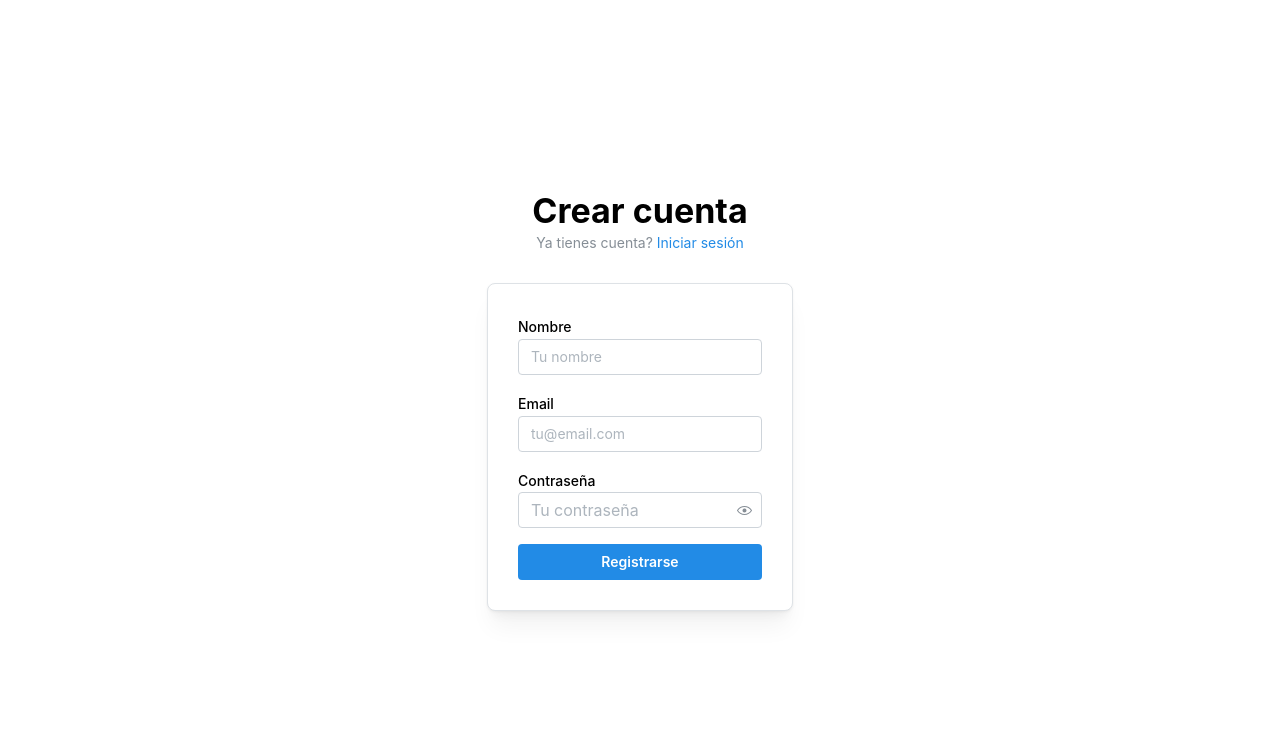
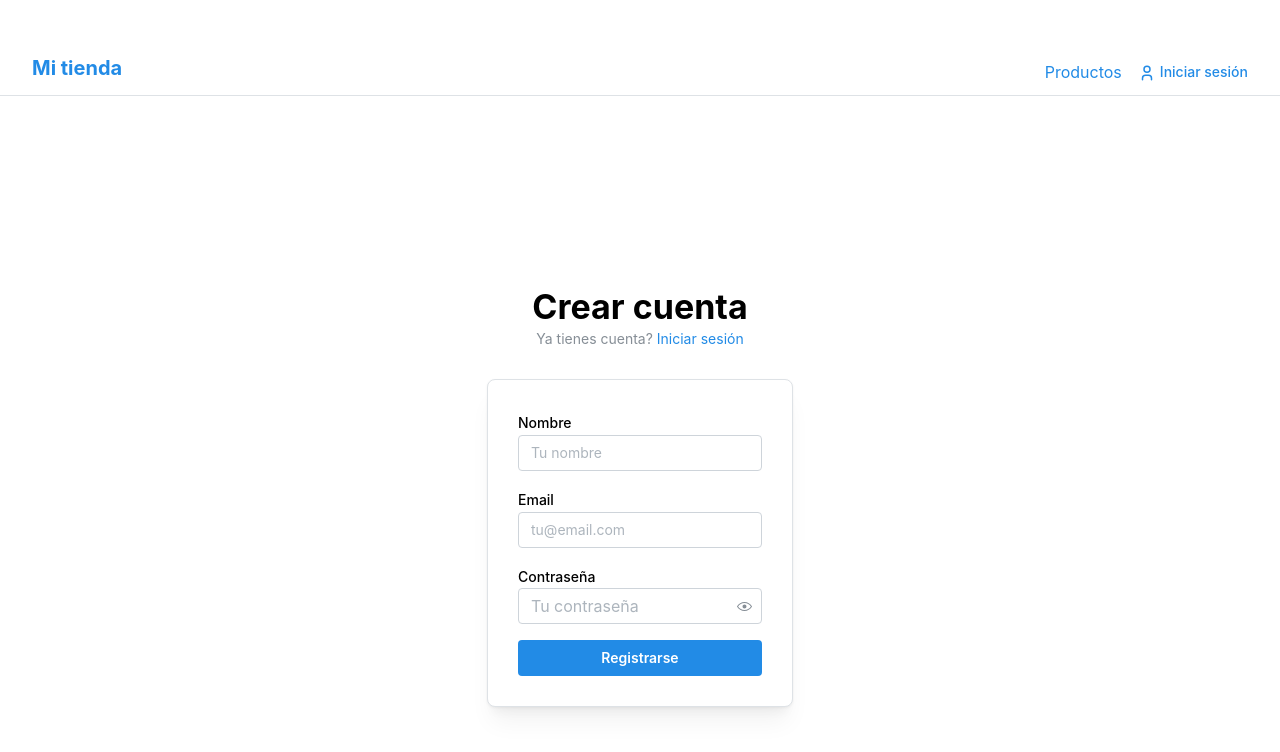
Before and after one commit to ciconid/proyecto-e-commerce-b2c, a React (Vite) app in the folder frontend/: page /register in a window 1280 px wide. Shown: the top 752 px of the page. Built offline with nearby package versions, Linux system fonts and the light colour scheme; no server answers.

Commit message:
feat: cambiar /products a no protegida para que sea de libre acceso
ocultar Carrito y Mis Compras si no hay inicio de sesion

```diff
--- a/frontend/src/App.tsx
+++ b/frontend/src/App.tsx
@@ -19,13 +19,9 @@ function App() {
                     {/* Rutas publicas */}
                     <Route path="/login" element={<LoginPage />} />
                     <Route path="/register" element={<RegisterPage />} />
+                    <Route path="/products" element={<ProductsPage />} />
 
                     {/* Rutas protegidas */}
-                    <Route path="/products" element={
-                        <PrivateRoute>
-                            <ProductsPage />
-                        </PrivateRoute>
-                    } />
                     <Route path="/cart" element={
                         <PrivateRoute>
                             <CartPage />
--- a/frontend/src/api/axios.ts
+++ b/frontend/src/api/axios.ts
@@ -44,6 +44,11 @@ axiosInstance.interceptors.response.use(
         const originalRequest = error.config;
         if (error.response?.status === 401 && !originalRequest._retry) {
 
+            const refreshToken = localStorage.getItem("refresh_token");
+            if (!refreshToken) {
+                return Promise.reject(error);
+            }
+
             if (isRefreshing) {
                 return new Promise((resolve, reject) => {
                     failedQueue.push({resolve, reject});
@@ -83,10 +88,14 @@ axiosInstance.interceptors.response.use(
             } catch (error) {
                 processQueue(error as Error, null);
 
+                const hadSession = !!localStorage.getItem("refresh_token");
+
                 localStorage.removeItem("access_token");
                 localStorage.removeItem("refresh_token");
 
-                window.location.href = "/login";
+                if (hadSession){
+                    window.location.href = "/login";
+                }
 
                 return Promise.reject(error);
 
--- a/frontend/src/components/Layout.tsx
+++ b/frontend/src/components/Layout.tsx
@@ -1,17 +1,15 @@
 import { Box } from '@mantine/core';
 import Navbar from './Navbar';
-import { useAuthStore } from '../store/authStore';
 
 interface LayoutProps {
     children: React.ReactNode;
 }
 
 function Layout({ children }: LayoutProps) {
-    const accessToken = useAuthStore((state) => state.accessToken);
 
     return (
         <Box style={{ width: '100vw', minHeight: '100vh' }}>
-            {accessToken && <Navbar />}
+            <Navbar />
             {children}
         </Box>
     );
--- a/frontend/src/components/Navbar.tsx
+++ b/frontend/src/components/Navbar.tsx
@@ -38,6 +38,8 @@ function Navbar() {
                             Productos
                         </Anchor>
 
+                        {user && (
+                            <>
                                 <Anchor component={Link} to={"/cart"} style={{ position: "relative" }}>
                                     Carrito
                                     {totalItems > 0 &&
@@ -66,6 +68,10 @@ function Navbar() {
                                     </Anchor>
                                 }
 
+                            </>
+                        )}
+
+                        {user ? (
                             <Menu shadow="md" width={200}>
                                 <Menu.Target>
                                     <Group gap={4} style={{ cursor: "pointer" }}>
@@ -89,6 +95,16 @@ function Navbar() {
                                     </Menu.Item>
                                 </Menu.Dropdown>
                             </Menu>
+                        ) : (
+                            <Anchor component={Link} to={"/login"}>
+                                <Group gap={4}>
+                                    <IconUser size={18} />
+                                    <Text size="sm" fw={500}>Iniciar sesión</Text>
+                                </Group>
+                            </Anchor>
+                        )}
+
+
                     </Group>
 
                 </Group>
```
Also changed, not shown: 1 other file (tests, documents, lock files or other folders). Lines whose indentation alone changed are shown as unchanged.
